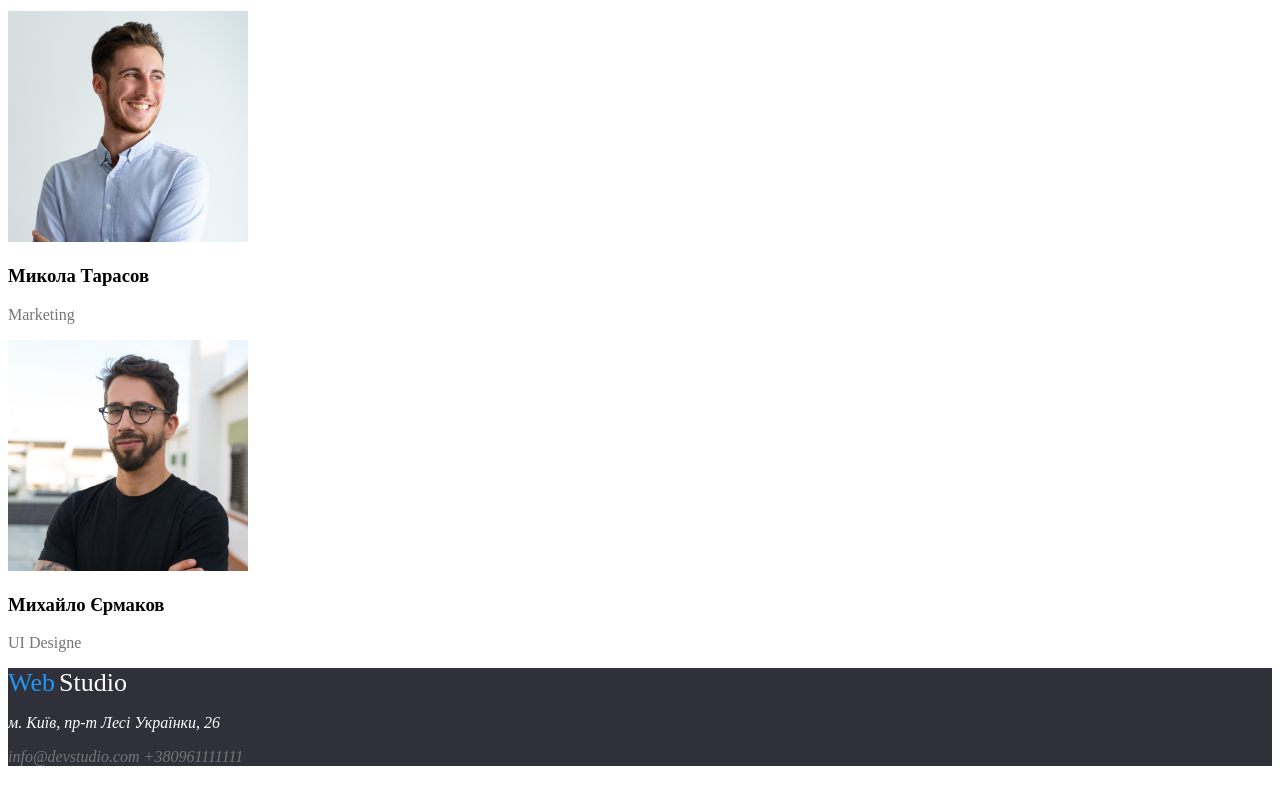
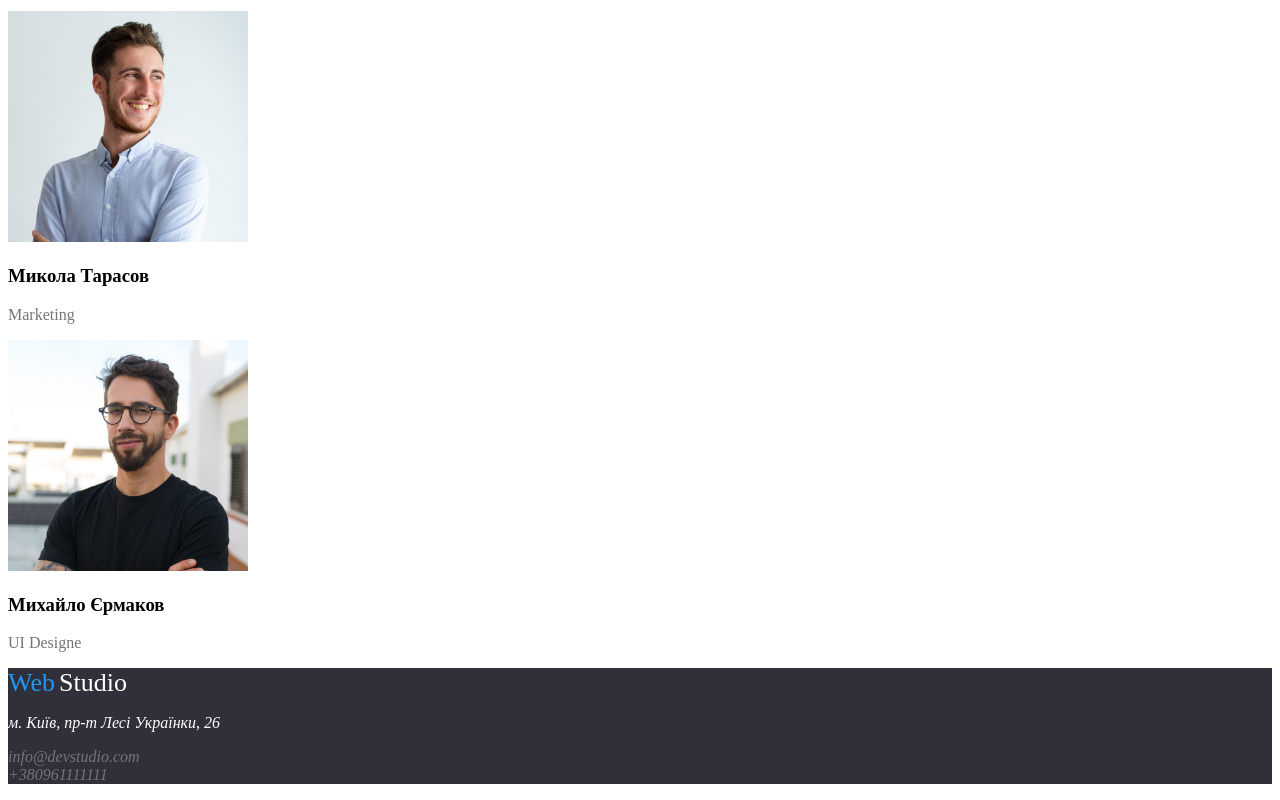
Before and after one commit to SakaPati/WebStudio-CSS, a plain HTML site: page index.html in a window 1280 px wide. Shown: the part 2294-3094 px from the top of the page. Before the commit the page ends 3068 px from the top, so only its background shows below. Drawn offline with Linux system fonts and the light colour scheme.

Commit message:
fix html

```diff
--- a/index.html
+++ b/index.html
@@ -106,8 +106,10 @@
             <span class="studiow">Studio</span></a>
         <address>
             <p class="address">м. Київ, пр-т Лесі Українки, 26</p>
-        <a href="mailto:info@devstudio.com" class="contact">info@devstudio.com</a>
-        <a href="tel:+380961111111" class="contact">+380961111111</a>
+            <ul>
+        <li><a href="mailto:info@devstudio.com" class="contact">info@devstudio.com</a></li>
+        <li><a href="tel:+380961111111" class="contact">+380961111111</a></li>
+            </ul>
     </address>
     </footer>
 </body>
```
